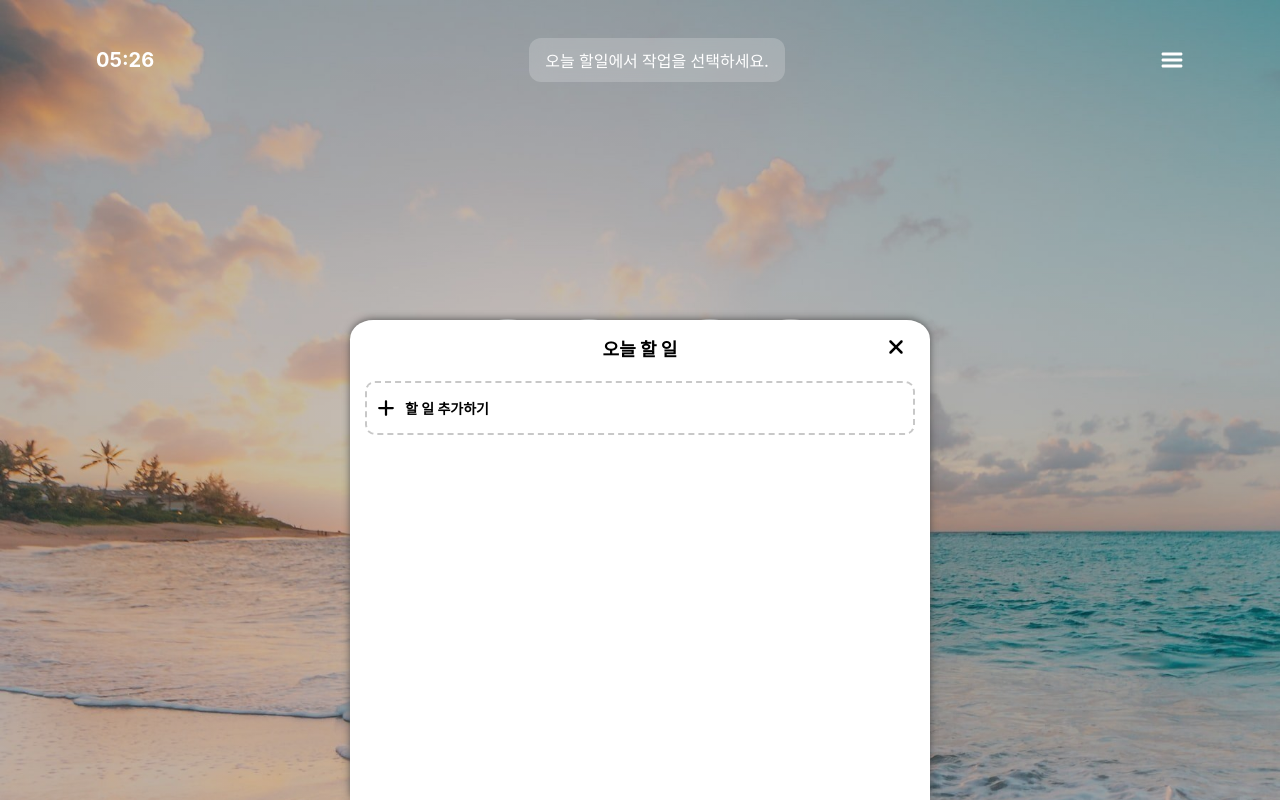
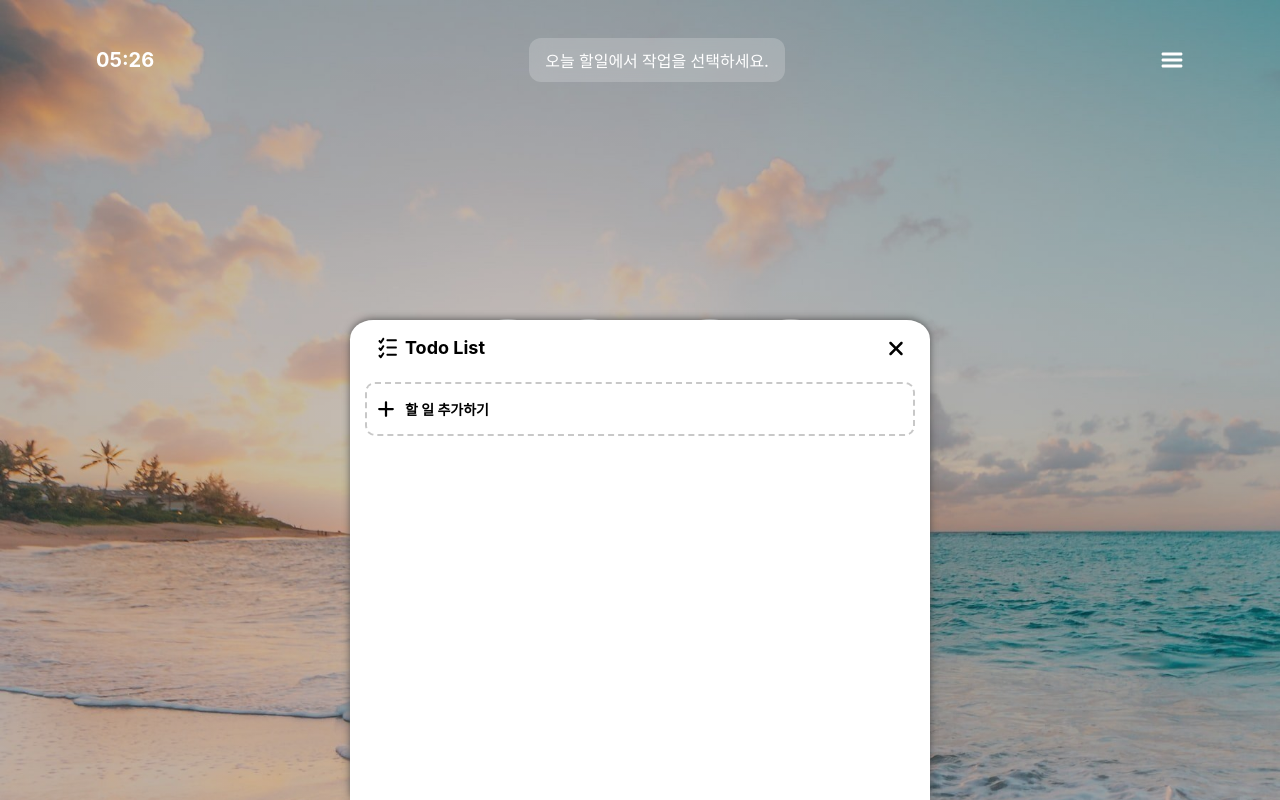
Before and after one commit to Gwang-coding/TimerApp, a React (Create React App) app: page / in a window 1280 px wide. Both pictures are taken after a click on the button 735 px from the left and 735 px from the top of the page. Built offline with nearby package versions, Linux system fonts and the light colour scheme.

Commit message:
feat: add todolist

```diff
--- a/src/components/TodoList.tsx
+++ b/src/components/TodoList.tsx
@@ -106,7 +106,9 @@ export default function TodoList({ onClose, onTaskSelect, seconds, sendTime }: L
     return (
         <Container>
             <TitleBar>
-                <Text>오늘 할 일</Text>
+                <Div className="listtop">
+                    <Img className="listimg" src="../assets/images/list.svg" /> <Text>Todo List</Text>
+                </Div>
                 <Img className="close" onClick={onClose} src="../assets/images/pagedown.svg" />
             </TitleBar>
 
@@ -200,13 +202,15 @@ const Div = styled.div`
     color: black;
     margin-bottom: 2px;
     font-weight: 600;
+    &.listtop {
+        display: flex;
+        align-items: center;
+    }
 `;
 const Container = styled.div`
     display: flex;
     flex-direction: column;
-    align-items: center;
     padding: 15px;
-    flex: 1;
     border-radius: 10px;
 `;
 const TaskText = styled.div<{ checked: boolean }>`
@@ -325,15 +329,14 @@ const Task = styled.div<{ checked: boolean; isSelected?: boolean }>`
 
 const TitleBar = styled.div`
     display: flex;
-    width: 100%;
-    position: relative;
-    justify-content: center;
+    padding: 0 10px;
+    justify-content: space-between;
 `;
 const Img = styled.img`
-    &.close {
-        position: absolute;
-        right: 10px;
-        top: 10%;
+    &.listimg {
+        filter: brightness(0%);
+        margin-right: 5px;
+        height: 25px;
     }
     &.list {
         margin-left: 10px;
```
